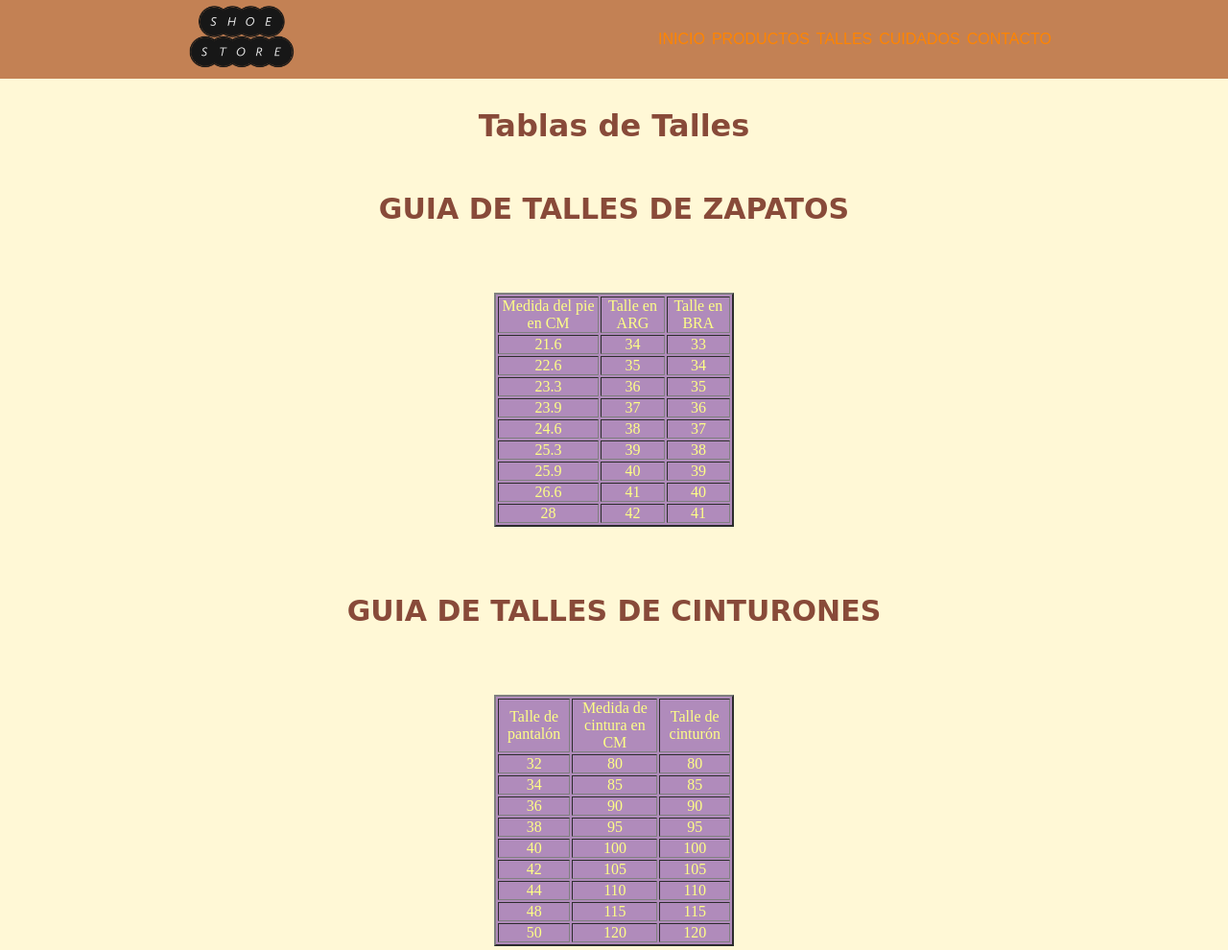
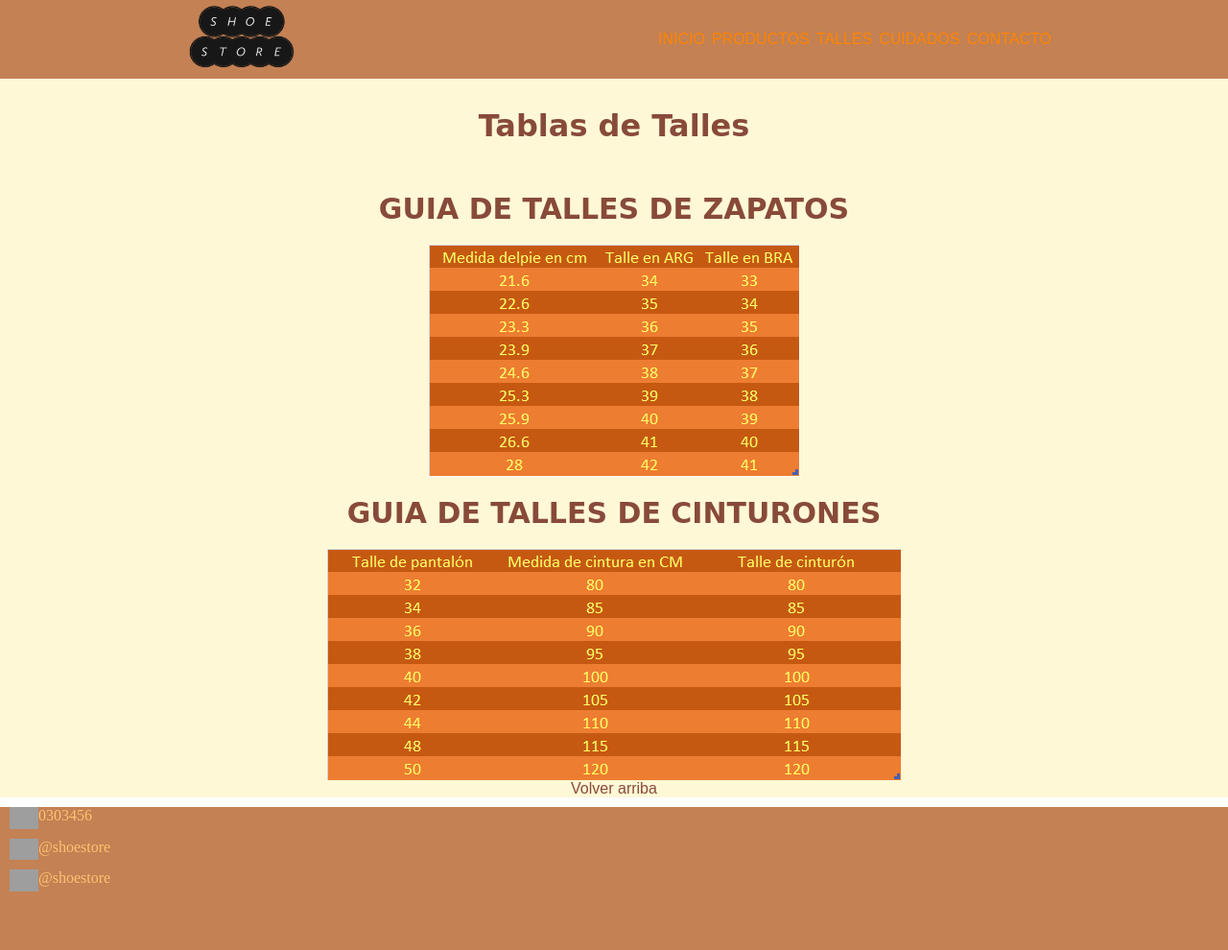
Before and after one commit to OlazarriMajo/Pre-Entrega-2-Olazarri, a plain HTML site: page pages/tablaTalles.html in a window 1280 px wide. Shown: the top 990 px of the page at 96% size. Drawn offline with Linux system fonts and the light colour scheme; grey boxes are pictures that could not be loaded; a web font is replaced by a local one.

Commit message:
cambie tablas por imagenes de tablas

```diff
--- a/css/style.css
+++ b/css/style.css
@@ -214,7 +214,11 @@ input:focus {
     list-style-type: none;
     font-size: 18px;
 }
-
+.table{
+    margin: auto;
+    display: flex;
+    align-items: center;
+}
 .imagen {
     display: flex;
     align-items: center;
--- a/pages/tablaTalles.html
+++ b/pages/tablaTalles.html
@@ -40,112 +40,11 @@
 
         <h2 class="subtitle">Guia de talles de zapatos</h2>
 
+<img class="table" src="../resourses/tablaTalleZapatos.png" alt="tabla-talle-zapato">
 
-        <table border="2" cellpadding="3" cellspacing="2" class="table-secondary">
-            <tr >
-                <td >Medida del pie en CM</td>
-                <td >Talle en ARG</td>
-                <td >Talle en BRA</td>
-            </tr>
-            <tr >
-                <td >21.6</td>
-                <td >34</td>
-                <td >33</td>
-            </tr>
-            <tr >
-                <td >22.6</td>
-                <td >35</td>
-                <td >34</td>
-            </tr>
-            <tr >
-                <td >23.3</td>
-                <td >36</td>
-                <td >35</td>
-            </tr>
-            <tr >
-                <td >23.9</td>
-                <td >37</td>
-                <td >36</td>
-            </tr>
-            <tr >
-                <td >24.6</td>
-                <td >38</td>
-                <td >37</td>
-            </tr>
-            <tr>
-                <td >25.3</td>
-                <td >39</td>
-                <td >38</td>
-            </tr>
-            <tr>
-                <td >25.9</td>
-                <td >40</td>
-                <td >39</td>
-            </tr>
-            <tr>
-                <td >26.6</td>
-                <td >41</td>
-                <td >40</td>
-            </tr>
-            <tr>
-                <td >28</td>
-                <td >42</td>
-                <td >41</td>
-            </tr>
-        </table>
         <h2 class="subtitle">Guia de talles de cinturones</h2>
-        <table border="2" cellpadding="3" cellspacing="2" class="table-secondary">
-            <tr>
-                <td>Talle de pantalón</td>
-                <td>Medida de cintura en CM</td>
-                <td>Talle de cinturón</td>
-            </tr>
-             <tr>
-                <td>32</td>
-                <td>80</td>
-                <td>80</td>
-            </tr>
-             <tr>
-                <td>34</td>
-                <td>85</td>
-                <td>85</td>
-            </tr>
-             <tr>
-                <td>36</td>
-                <td>90</td>
-                <td>90</td>
-            </tr>
-             <tr>
-                <td>38</td>
-                <td>95</td>
-                <td>95</td>
-            </tr>
-             <tr>
-                <td>40</td>
-                <td>100</td>
-                <td>100</td>
-            </tr>
-             <tr>
-                <td>42</td>
-                <td>105</td>
-                <td>105</td>
-            </tr>
-            <tr>
-                <td>44</td>
-                <td>110</td>
-                <td>110</td>
-            </tr>
-             <tr>
-                <td>48</td>
-                <td>115</td>
-                <td>115</td>
-            </tr>
-             <tr>
-                <td>50</td>
-                <td>120</td>
-                <td>120</td>
-            </tr>
-        </table>
+        <img class="table" src="../resourses/tablaTalleCinturon.png" alt="tabla-talle-cinturon">
+
         <a id="volver" href="#Tabla">Volver arriba</a>
     </main>
     <footer class="footer">
```
Also changed, not shown: resourses/tablaTalleCinturon.png (added), resourses/tablaTalleZapatos.png (added).
